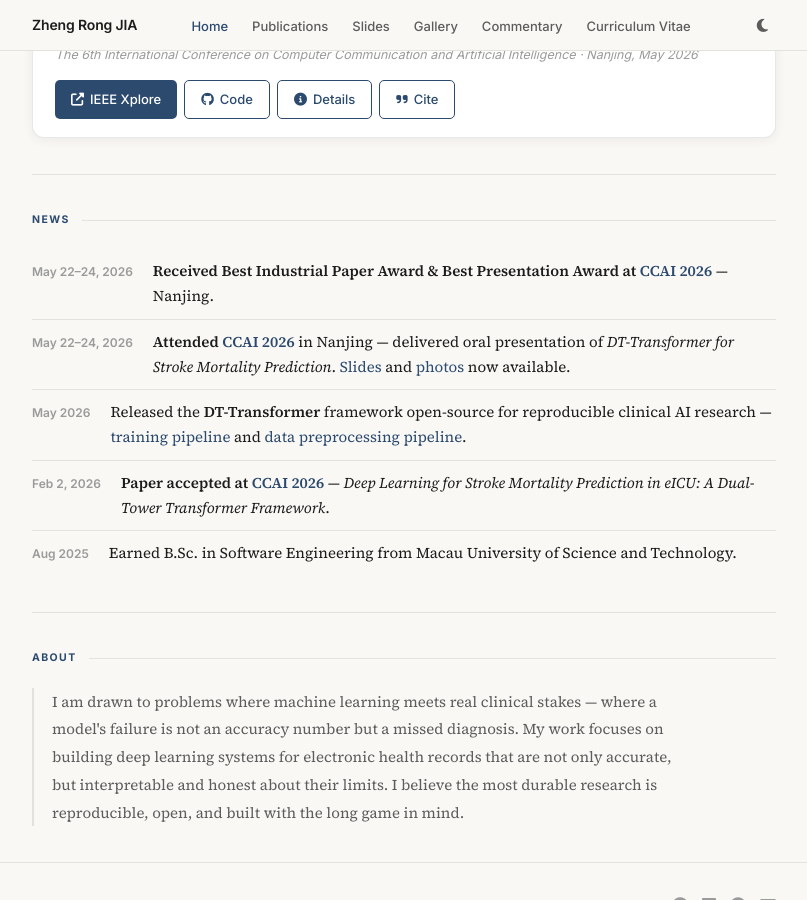
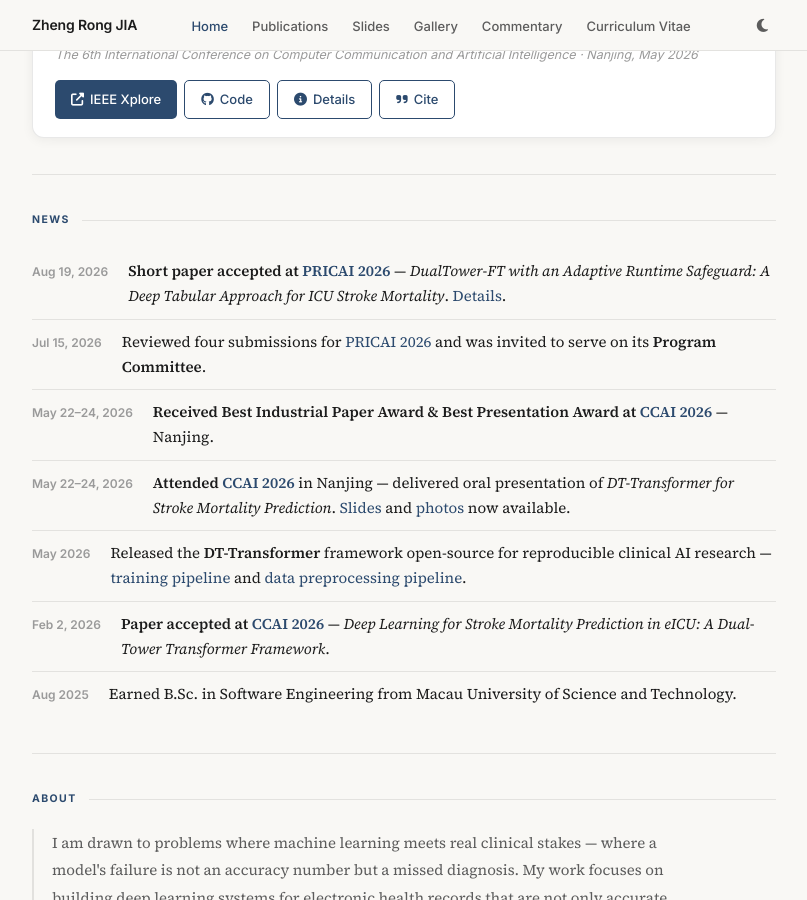
Before and after one commit to ZR-JIA/zr-jia.github.io, a Jekyll site: the page built from _pages/index.md, in a window 1280 px wide and 900 px high, scrolled down 1215 px. Shown: the whole window, without its empty margins (236-1043 px from the left). Built offline with Jekyll 4.4.1, drawn with Linux system fonts in a browser that asks for light colours.

Commit message:
content: add PRICAI acceptance and PC service to news

```diff
--- a/_pages/index.md
+++ b/_pages/index.md
@@ -78,6 +78,14 @@ description: "Independent AI researcher specializing in Clinical AI and deep lea
     <p class="section-label">News</p>
     <ul class="news-list">
       <li class="news-item">
+        <span class="news-date">Aug 19, 2026</span>
+        <span class="news-text"><strong>Short paper accepted at <a href="https://2026.pricai.org/" target="_blank" rel="noopener noreferrer">PRICAI 2026</a></strong> &mdash; <em>DualTower-FT with an Adaptive Runtime Safeguard: A Deep Tabular Approach for ICU Stroke Mortality</em>. <a href="/publications/dualtower-ft-pricai/">Details</a>.</span>
+      </li>
+      <li class="news-item">
+        <span class="news-date">Jul 15, 2026</span>
+        <span class="news-text">Reviewed four submissions for <a href="https://2026.pricai.org/" target="_blank" rel="noopener noreferrer">PRICAI 2026</a> and was invited to serve on its <strong>Program Committee</strong>.</span>
+      </li>
+      <li class="news-item">
         <span class="news-date">May 22–24, 2026</span>
         <span class="news-text"><strong>Received Best Industrial Paper Award &amp; Best Presentation Award at <a href="https://ccai.net" target="_blank" rel="noopener noreferrer">CCAI 2026</a></strong> &mdash; Nanjing.</span>
       </li>
```
